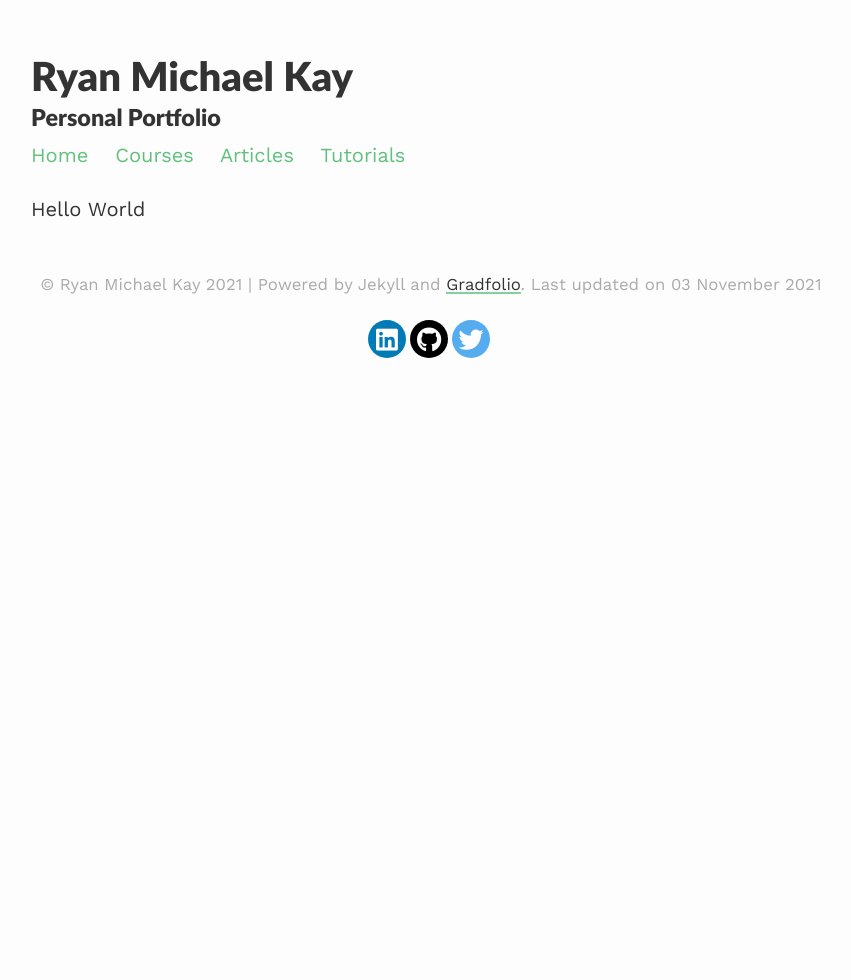
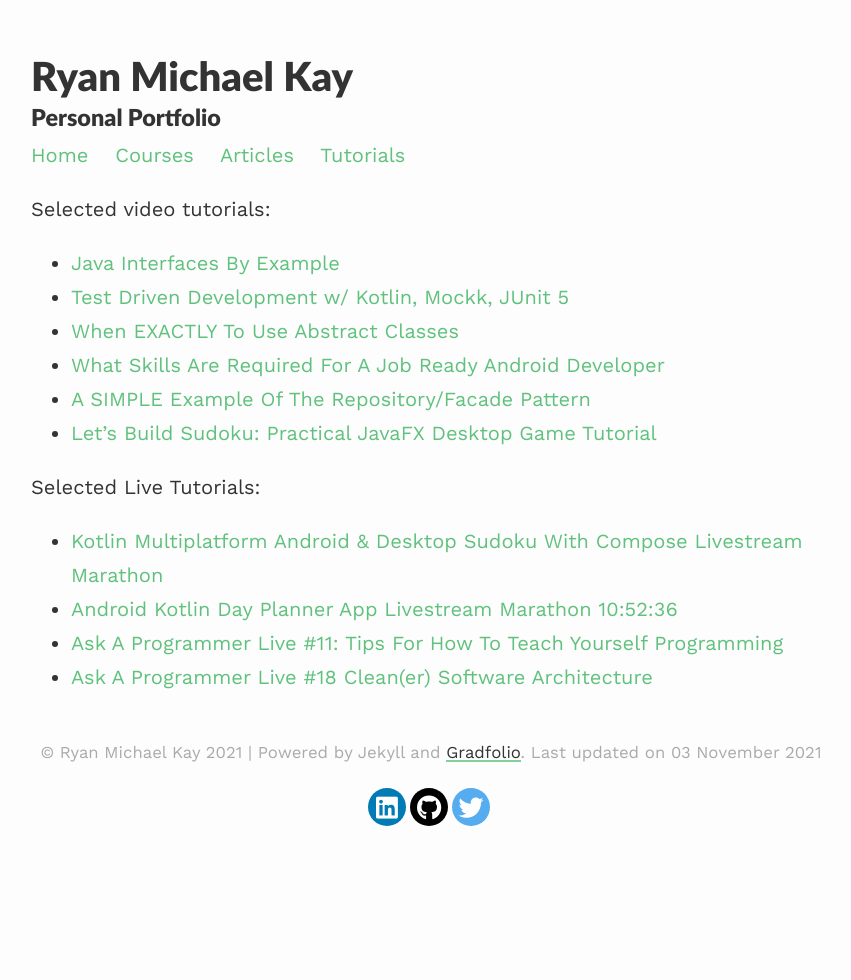
Before and after one commit to BracketCove/BracketCove.github.io, a Jekyll site: the page built from tutorials.md, in a window 1280 px wide. Shown: the whole page, without its empty margins (209-1060 px from the left). Built offline with Jekyll 4.4.1, drawn with Linux system fonts in a browser that asks for light colours; nearby versions of some CDN libraries.

Commit message:
updated tutorials

```diff
--- a/tutorials.md
+++ b/tutorials.md
@@ -4,4 +4,17 @@ permalink: /tutorials/
 title: Video Tutorials
 ---
 
-Hello World
+Selected video tutorials:
+
+* [Java Interfaces By Example](https://youtu.be/VCmi0gBxd0E)
+* [Test Driven Development w/ Kotlin, Mockk, JUnit 5](https://youtu.be/60KFJTb_HwU)
+* [When EXACTLY To Use Abstract Classes](https://youtu.be/AkzjZc4JOM4)
+* [What Skills Are Required For A Job Ready Android Developer](https://youtu.be/Ia2ILPSXl9w)
+* [A SIMPLE Example Of The Repository/Facade Pattern](https://youtu.be/Vb3xx0U21hk)
+* [Let's Build Sudoku: Practical JavaFX Desktop Game Tutorial](https://youtu.be/JFiEYuyTgL8)
+
+Selected Live Tutorials:
+* [Kotlin Multiplatform Android & Desktop Sudoku With Compose Livestream Marathon](https://youtu.be/sjqKhsx3Pe4)
+* [Android Kotlin Day Planner App Livestream Marathon 10:52:36](https://youtu.be/Fs0q_LsgLDk)
+* [Ask A Programmer Live #11: Tips For How To Teach Yourself Programming](https://youtu.be/UwMJtq6bvXg)
+* [Ask A Programmer Live #18 Clean(er) Software Architecture](https://youtu.be/-xV8k-4UW50)
```
